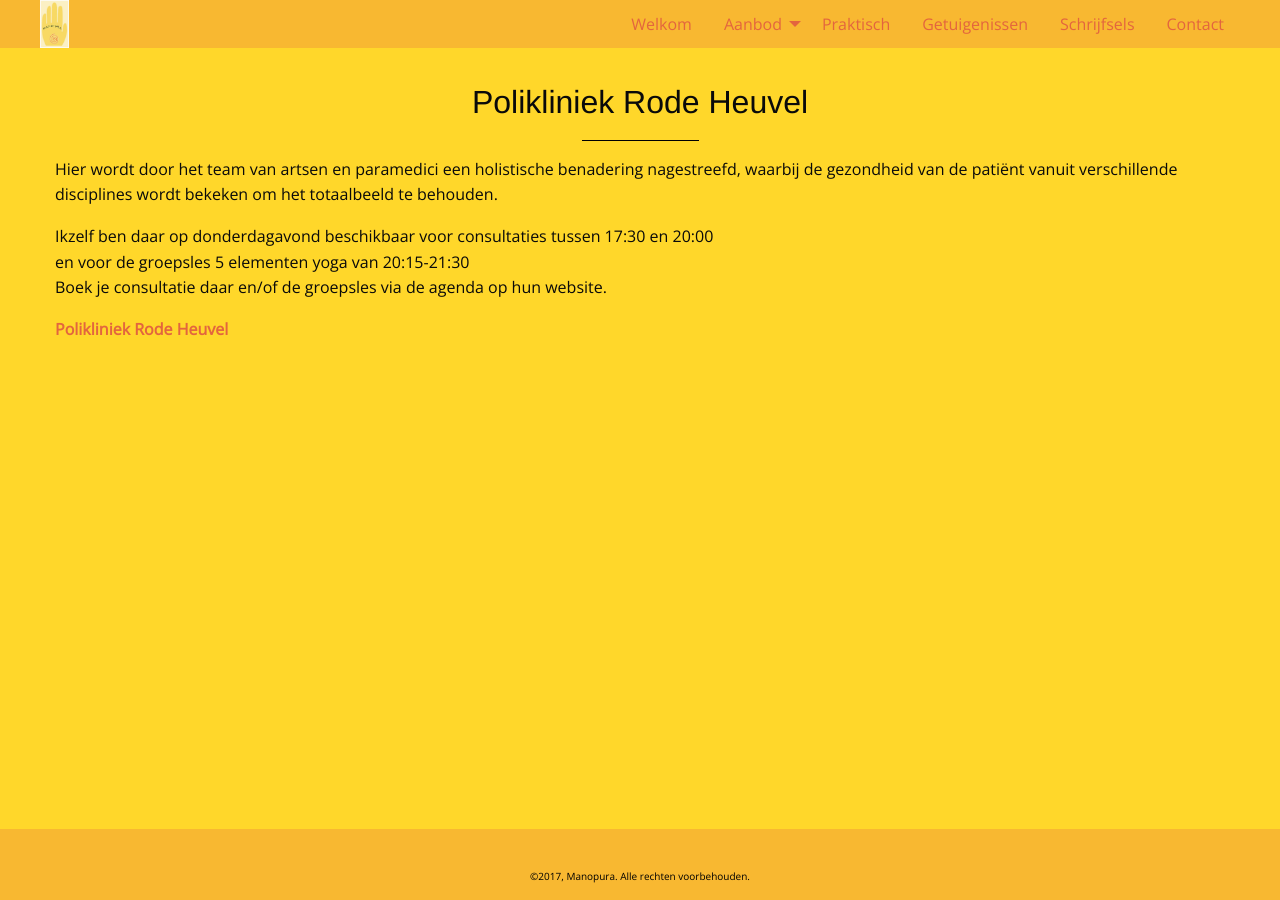
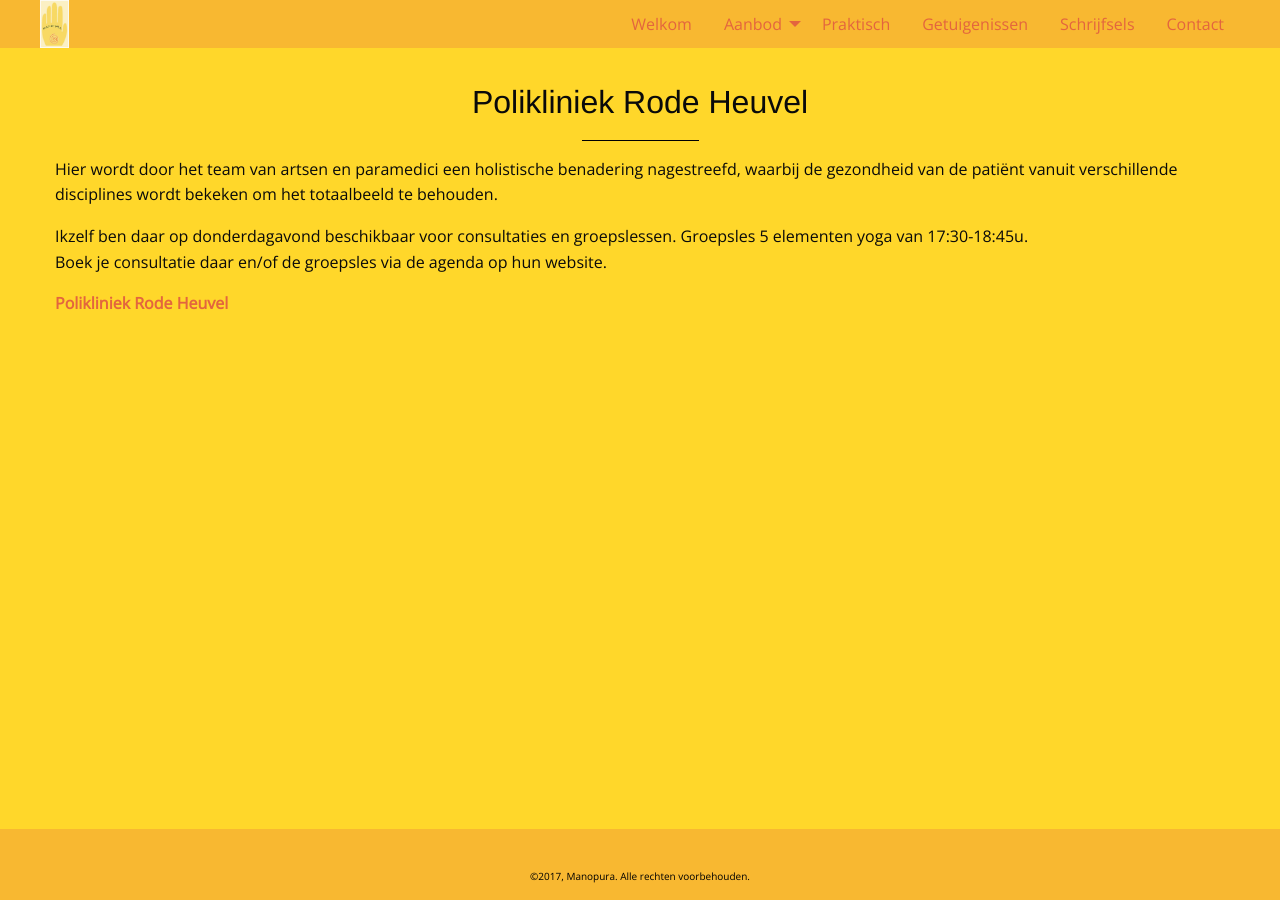
Before and after one commit to manopura/manopura.github.io, a Jekyll site: the page built from rodeheuvel.md, in a window 1280 px wide. Built offline with Jekyll 4.4.1, drawn with Linux system fonts in a browser that asks for light colours; nearby versions of some CDN libraries; our own code applies the rules of GitHub Pages for plain Markdown files.

Commit message:
Update rodeheuvel.md

```diff
--- a/rodeheuvel.md
+++ b/rodeheuvel.md
@@ -7,8 +7,8 @@
 Hier wordt door het team van artsen en paramedici een holistische benadering nagestreefd,
 waarbij de gezondheid van de patiënt vanuit verschillende disciplines wordt bekeken om het totaalbeeld te behouden.
 
-Ikzelf ben daar op donderdagavond beschikbaar voor consultaties tussen 17:30 en 20:00
-en voor de groepsles 5 elementen yoga van 20:15-21:30
+Ikzelf ben daar op donderdagavond beschikbaar voor consultaties en groepslessen.
+Groepsles 5 elementen yoga van 17:30-18:45u.
 Boek je consultatie daar en/of de groepsles via de agenda op hun website.
 
 [**Polikliniek Rode Heuvel**](https://www.polikliniek-rodeheuvel.be)
```
